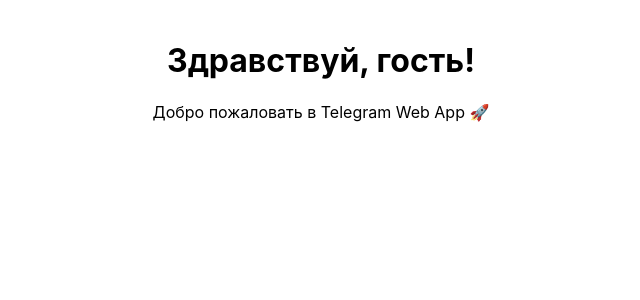
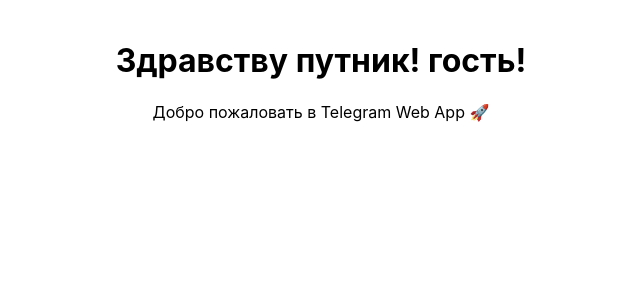
Before and after one commit to Azidaan/telegram-web-app, a React (Create React App) app: page / in a window 1280 px wide. Shown: the top 300 px of the page, without its empty margins (319-959 px from the left). Built offline with nearby package versions, Linux system fonts and the light colour scheme.

Commit message:
Перестроено на ветке main

```diff
--- a/src/App.js
+++ b/src/App.js
@@ -16,7 +16,7 @@
 
   return (
     <div style={{ padding: "20px", textAlign: "center" }}>
-      <h1>Здравствуй, {user?.first_name || "гость"}!</h1>
+      <h1>Здравству путник! {user?.first_name || "гость"}!</h1>
       <p>Добро пожаловать в Telegram Web App 🚀</p>
     </div>
   );
```
